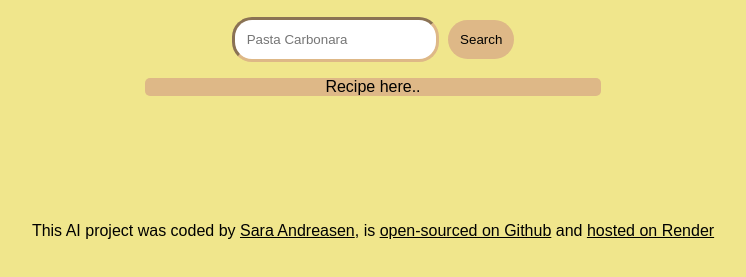
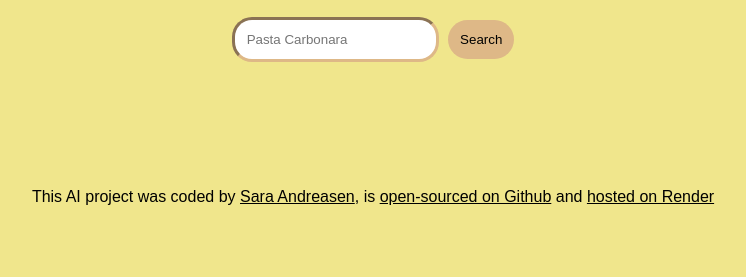
Before and after one commit to SaraAndreasen/recipe-generator, a plain HTML site: page index.html in a window 1280 px wide. Shown: the part 279-556 px from the top of the page, without its empty margins (267-1013 px from the left). Drawn offline with nearby package versions, Linux system fonts and the light colour scheme; a web font is replaced by a local one.

Commit message:
Remove text string inside p tag

```diff
--- a/index.html
+++ b/index.html
@@ -29,7 +29,7 @@
         <input type="submit" value="Search" id="submit-button" />
       </form>
       <div class="recipe-container">
-        <p id="recipe-response">Recipe here..</p>
+        <p id="recipe-response"></p>
       </div>
     </main>
 
```
